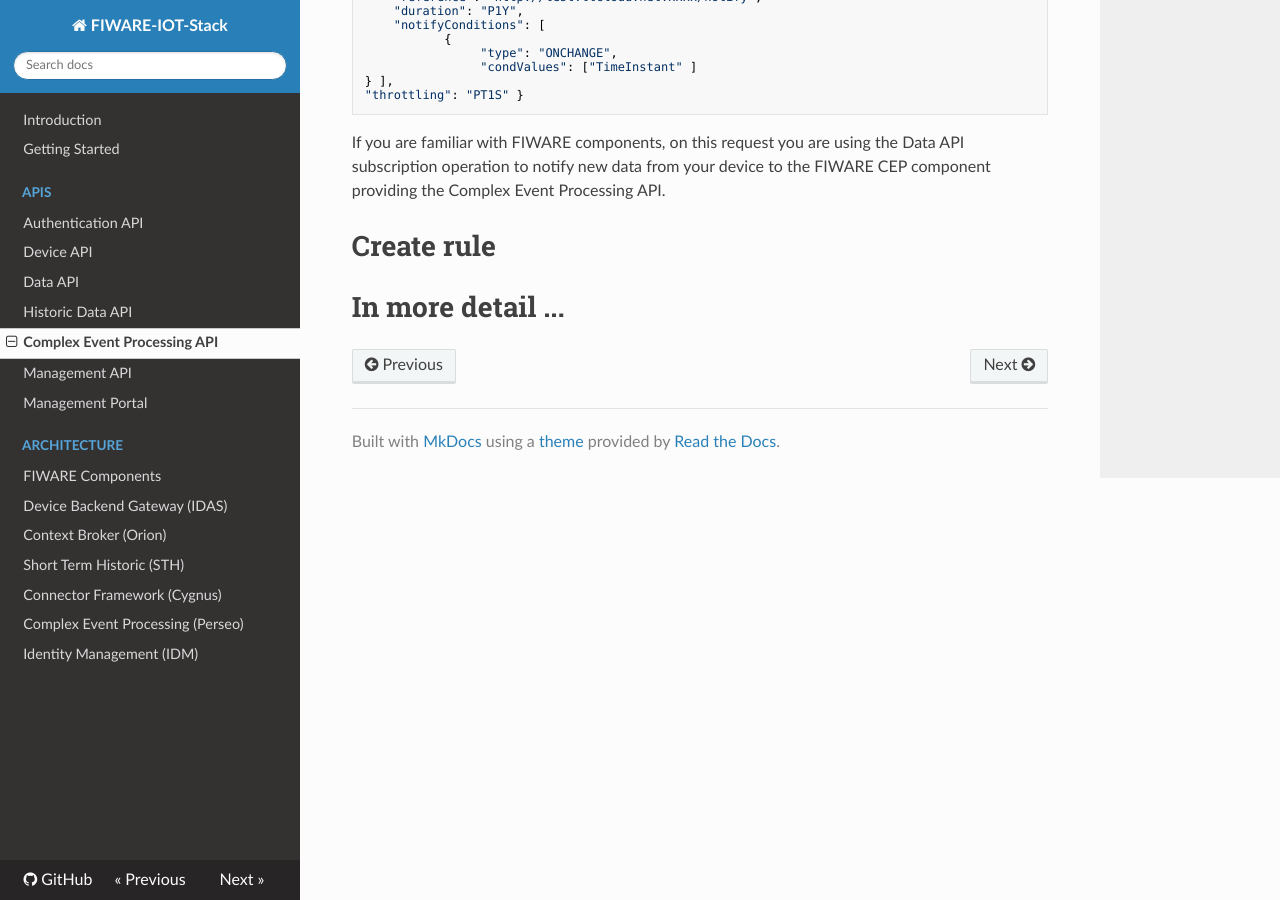
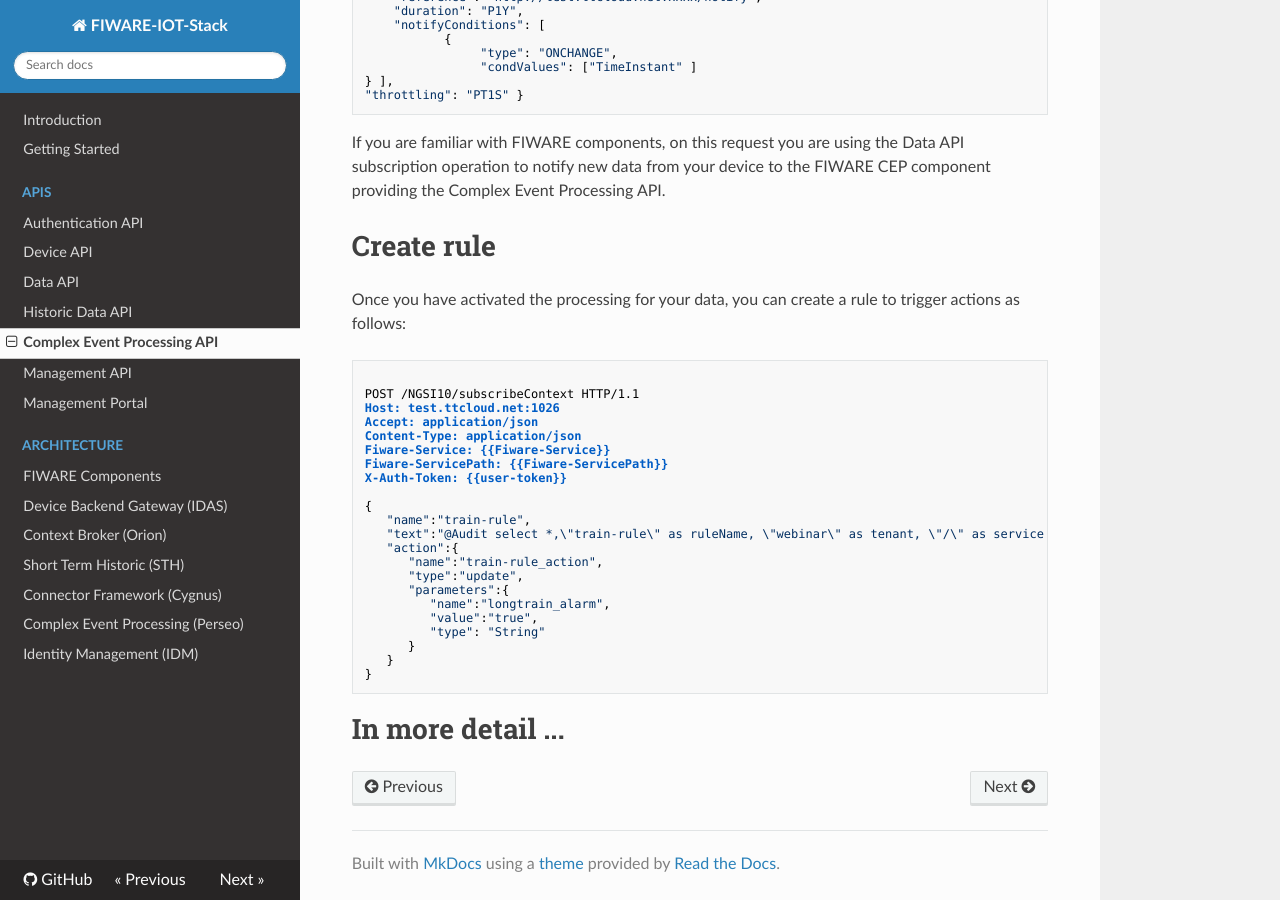
Before and after one commit to telefonicaid/thinking-cities, an MkDocs documentation site: the page built from docs/cep_api.md, in a window 1280 px wide and 900 px high, scrolled down 873 px. Built offline with MkDocs 1.6.1, drawn with Linux system fonts in a browser that asks for light colours; nearby versions of some CDN libraries; old or Windows-style settings are respelled for this version of MkDocs.

Commit message:
Update cep_api.md

````diff
--- a/docs/cep_api.md
+++ b/docs/cep_api.md
@@ -43,4 +43,31 @@ If you are familiar with FIWARE components, on this request you are using the Da
 
 # Create rule
 
+Once you have activated the processing for your data, you can create a rule to trigger actions as follows:
+
+```
+
+POST /NGSI10/subscribeContext HTTP/1.1
+Host: test.ttcloud.net:1026
+Accept: application/json
+Content-Type: application/json
+Fiware-Service: {{Fiware-Service}}
+Fiware-ServicePath: {{Fiware-ServicePath}}
+X-Auth-Token: {{user-token}}
+
+{
+   "name":"train-rule",
+   "text":"@Audit select *,\"train-rule\" as ruleName, \"webinar\" as tenant, \"/\" as service from pattern [every ev=iotEvent(cast(cast(ev.longitude?,String),float)>200.0)]",
+   "action":{
+      "name":"train-rule_action",
+      "type":"update",
+      "parameters":{
+         "name":"longtrain_alarm",
+         "value":"true",
+         "type": "String"
+      }
+   }
+}
+```
+
 # In more detail ...
````
